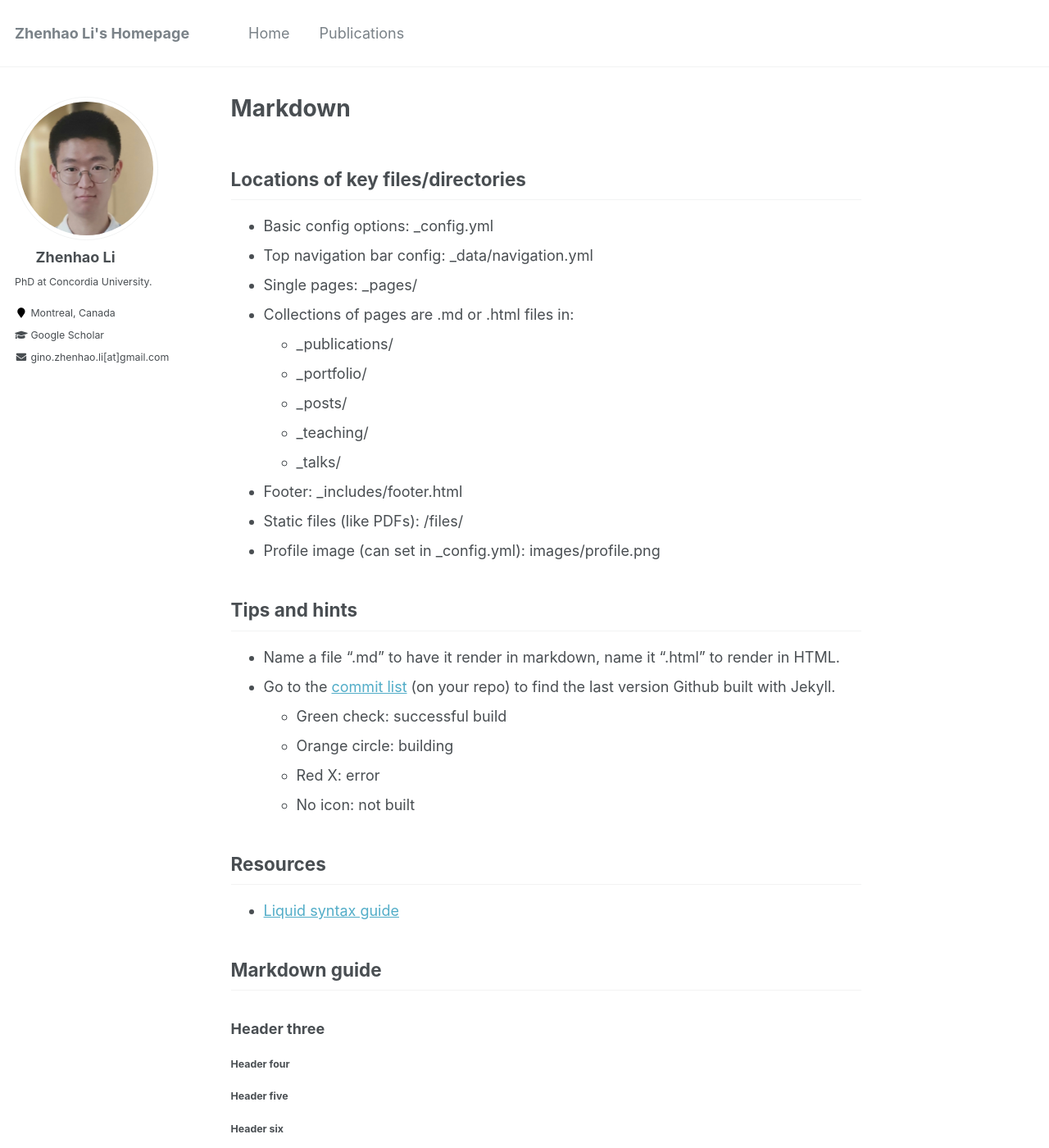
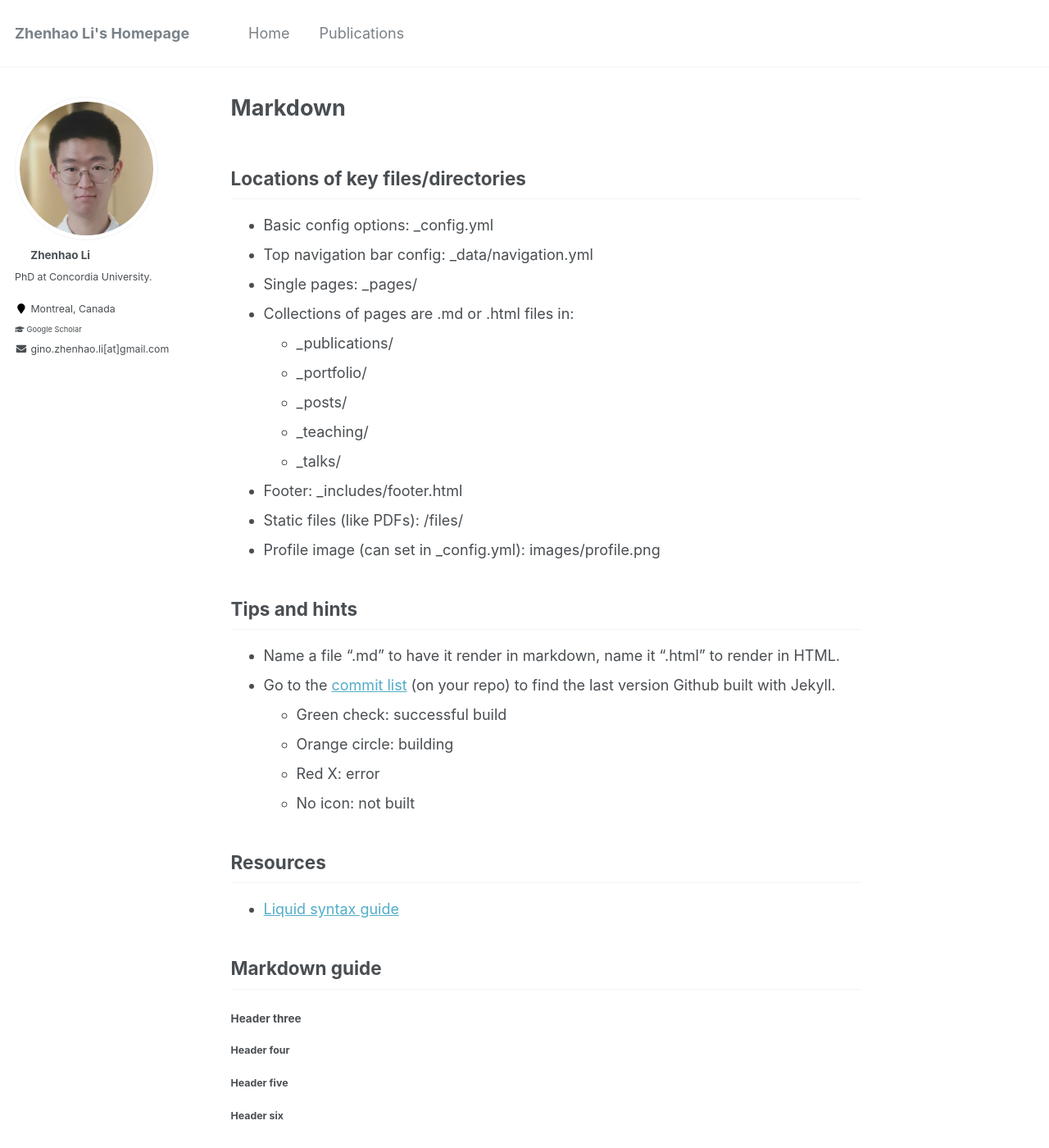
Before and after one commit to ginolzh/ginolzh.github.io, a Jekyll site: the page built from _pages/markdown.md, in a window 1280 px wide and 1400 px high. Shown: the whole window at 82% size. Built offline with Jekyll 4.4.1, drawn with Linux system fonts in a browser that asks for light colours.

Commit message:
Update _variables.scss

```diff
--- a/_sass/_variables.scss
+++ b/_sass/_variables.scss
@@ -14,7 +14,7 @@
 
 /* system typefaces */
 $serif                      : Georgia, Times, serif;
-$sans-serif                 : -apple-system, "Lucida Grande", ".SFNSText-Regular", "San Francisco", "Roboto", "Segoe UI", "Helvetica Neue", Arial, sans-serif;
+$sans-serif                 : -apple-system, "Roboto", ".SFNSText-Regular", "Lucida Grande",  "San Francisco",  "Segoe UI", "Helvetica Neue", Arial, sans-serif;
 $monospace                  : Monaco, Consolas, "Lucida Console", monospace;
 
 /* sans serif typefaces */
@@ -35,9 +35,9 @@
 /* type scale */
 $type-size-1                : 2.441em;  // ~39.056px
 $type-size-2                : 1.953em;  // ~31.248px
-$type-size-3                : 1.563em;  // ~25.008px
+$type-size-3                : 1.5em;  // ~25.008px
 $type-size-4                : 1.25em;   // ~20px
-$type-size-5                : 1em;      // ~16px
+$type-size-5                : 0.75em;      // ~16px
 $type-size-6                : 0.6875em;   // ~11px
 $type-size-7                : 0.625em; // ~10px
 $type-size-8                : 0.625em;  // ~10px
```
